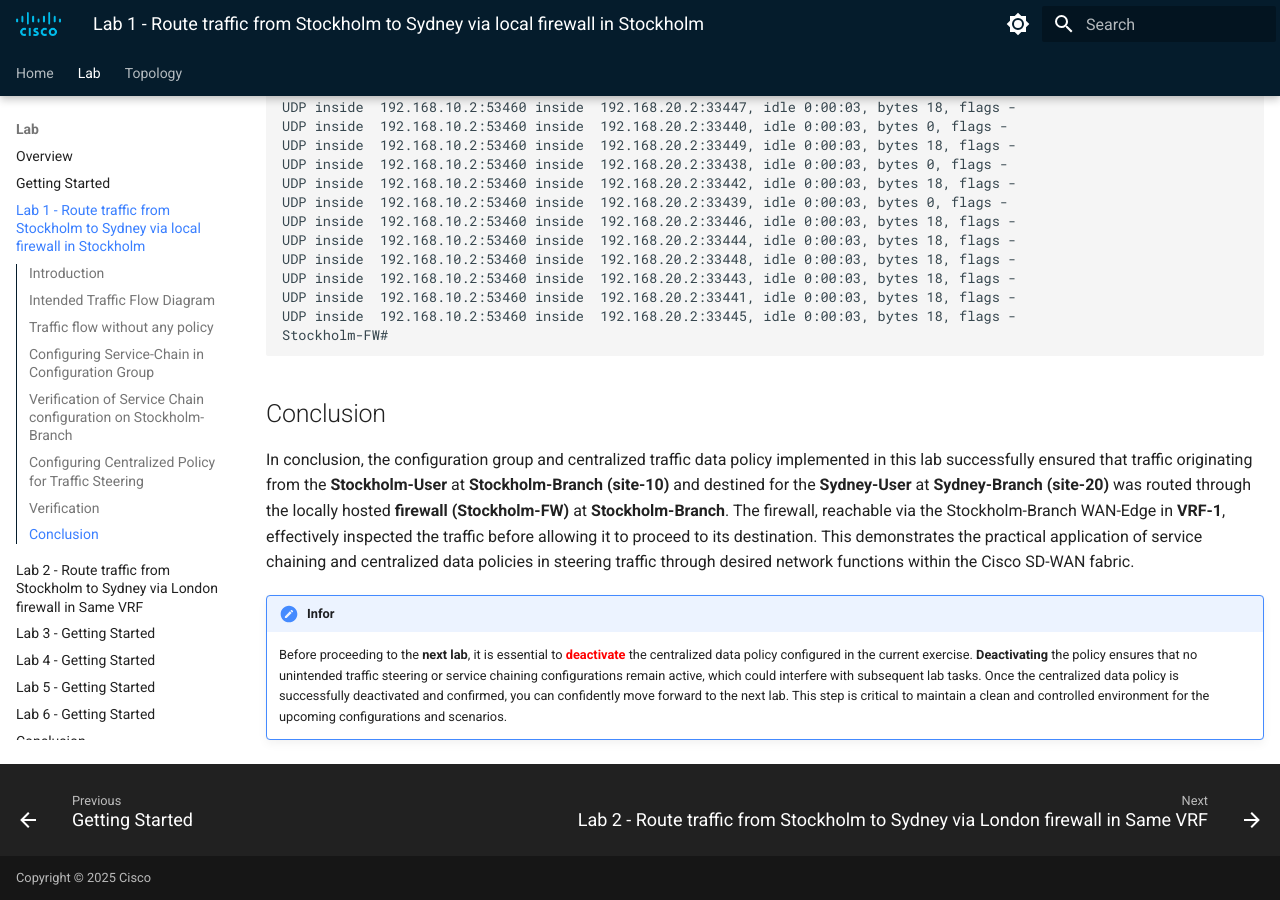
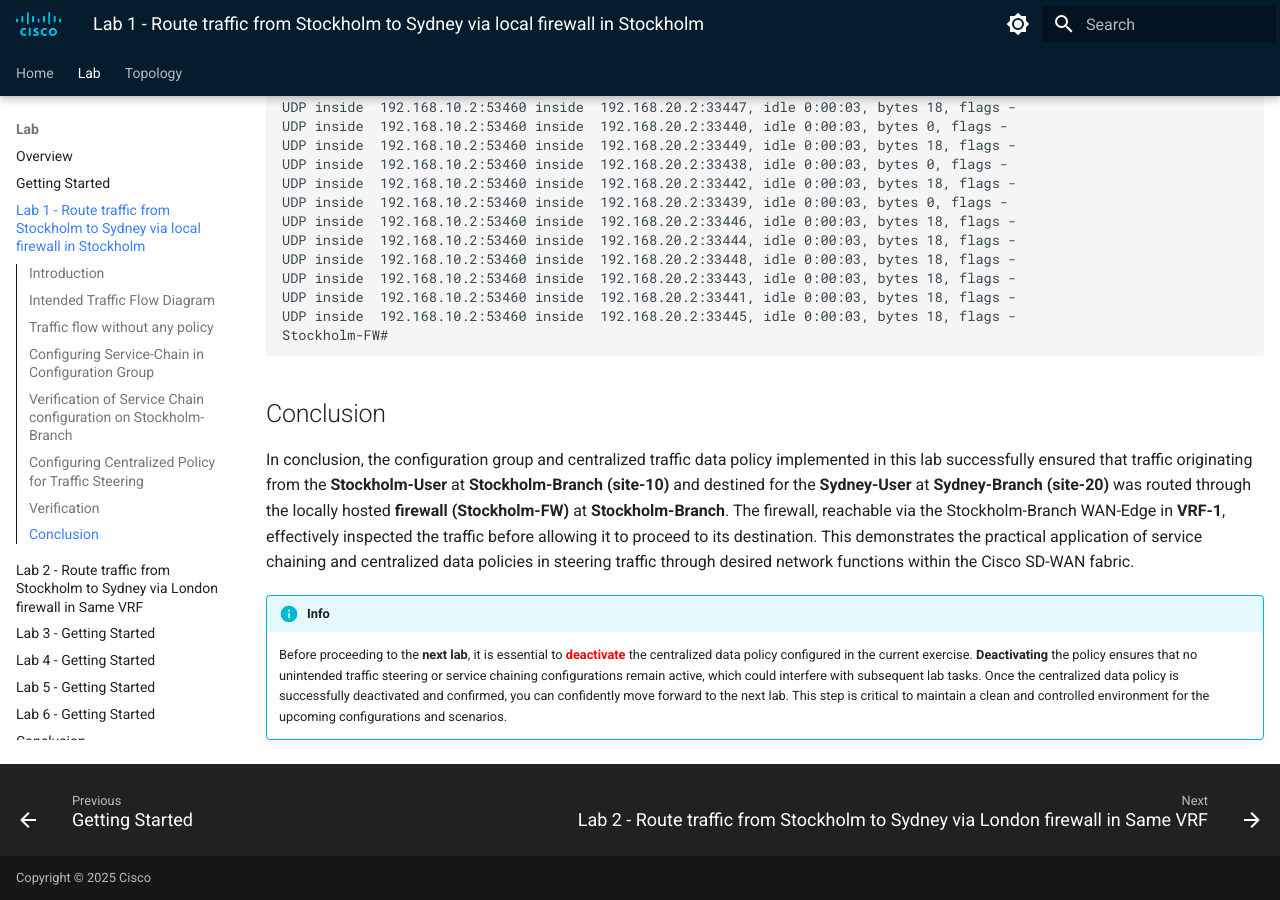
Before and after one commit to ciscodocs/ltrent-2008-clemea25, an MkDocs documentation site: the page built from docs/lab1_getting_started.md, in a window 1280 px wide and 900 px high, scrolled down 29125 px. Built offline with MkDocs 1.6.1 and Material for MkDocs 9.7.7, drawn with Linux system fonts in a browser that asks for light colours.

Commit message:
Scenario-2 guide

```diff
--- a/docs/lab1_getting_started.md
+++ b/docs/lab1_getting_started.md
@@ -365,5 +365,5 @@ Stockholm-FW#
 ## Conclusion
 In conclusion, the configuration group and centralized traffic data policy implemented in this lab successfully ensured that traffic originating from the **Stockholm-User** at **Stockholm-Branch (site-10)** and destined for the **Sydney-User** at **Sydney-Branch (site-20)** was routed through the locally hosted **firewall (Stockholm-FW)** at **Stockholm-Branch**. The firewall, reachable via the Stockholm-Branch WAN-Edge in **VRF-1**, effectively inspected the traffic before allowing it to proceed to its destination. This demonstrates the practical application of service chaining and centralized data policies in steering traffic through desired network functions within the Cisco SD-WAN fabric.
 
-!!! infor
+!!! info
     Before proceeding to the **next lab**, it is essential to **<font color="red">deactivate</font>** the centralized data policy configured in the current exercise. **Deactivating** the policy ensures that no unintended traffic steering or service chaining configurations remain active, which could interfere with subsequent lab tasks. Once the centralized data policy is successfully deactivated and confirmed, you can confidently move forward to the next lab. This step is critical to maintain a clean and controlled environment for the upcoming configurations and scenarios.
```
